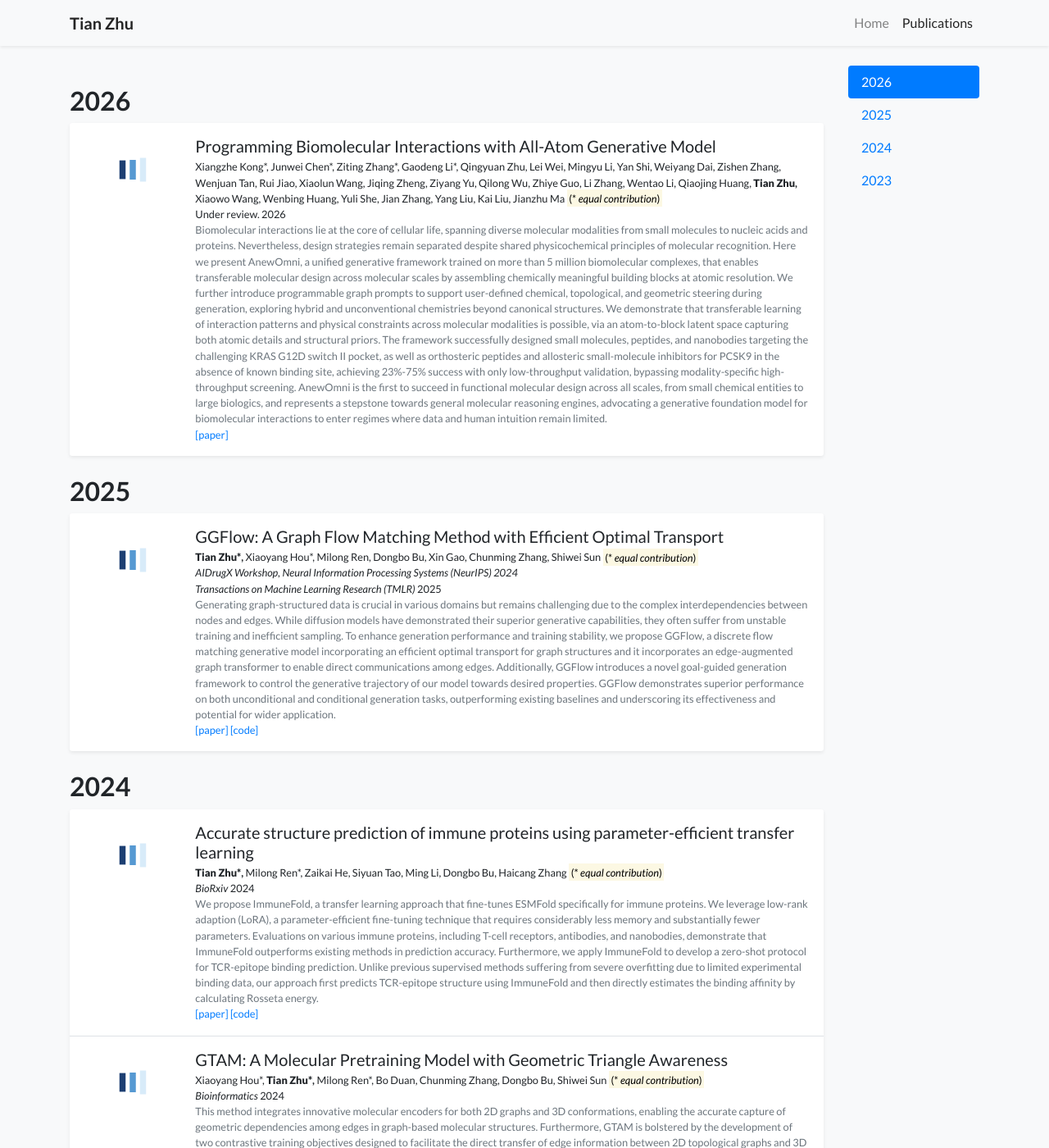
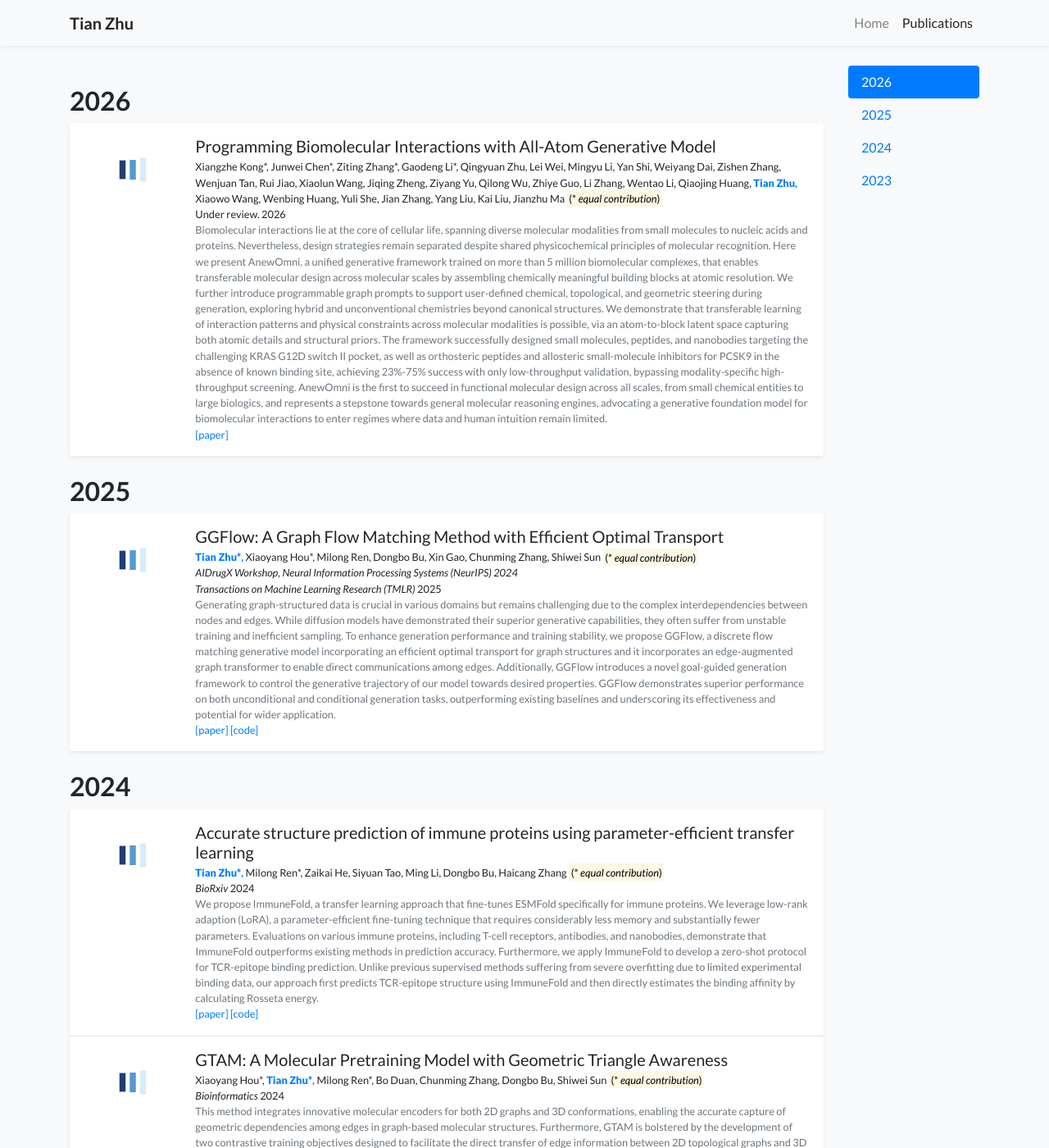
Before and after one commit to TianZhuAI4S/TianZhuAI4S.github.io, a Jekyll site: the page built from publications.html, in a window 1280 px wide and 1400 px high. Shown: the whole window at 82% size. Built offline with Jekyll 4.4.1, drawn with Linux system fonts in a browser that asks for light colours; nearby versions of some CDN libraries; a style sheet for code colours, icons or effects is not loaded.

Commit message:
fix author color display with CSS variables

```diff
--- a/_includes/widgets/author_list.html
+++ b/_includes/widgets/author_list.html
@@ -33,9 +33,9 @@
 
     {%- if info['color'] -%}
         {%- if info['url'] -%}
-            <a class="text-body author-highlight" target="_blank" href="{{ info['url'] }}" style="color: {{ info['color'] }};">{{ display_name }}</a>{%- if forloop.index < authors.size -%}, {% endif -%}
+            <a class="text-body author-highlight-color" target="_blank" href="{{ info['url'] }}" style="--author-color: {{ info['color'] }}">{{ display_name }}</a>{%- if forloop.index < authors.size -%}, {% endif -%}
         {%- else -%}
-            <span class="text-body author-highlight" style="color: {{ info['color'] }};">
+            <span class="text-body author-highlight-color" style="--author-color: {{ info['color'] }}">
                 {{ display_name }}{%- if forloop.index < authors.size -%}, {% endif -%}
             </span>
         {%- endif -%}
--- a/assets/css/global.css
+++ b/assets/css/global.css
@@ -70,3 +70,8 @@ div.lazy {
 .author-highlight {
     font-weight: 600;
 }
+
+.author-highlight-color {
+    font-weight: 600 !important;
+    color: var(--author-color) !important;
+}
```
